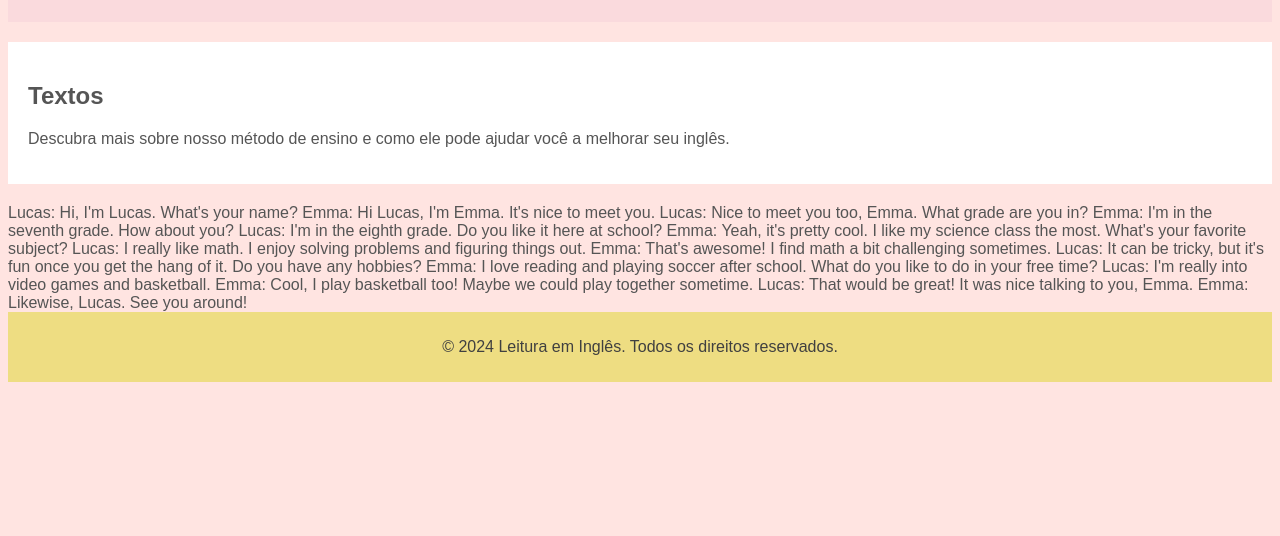
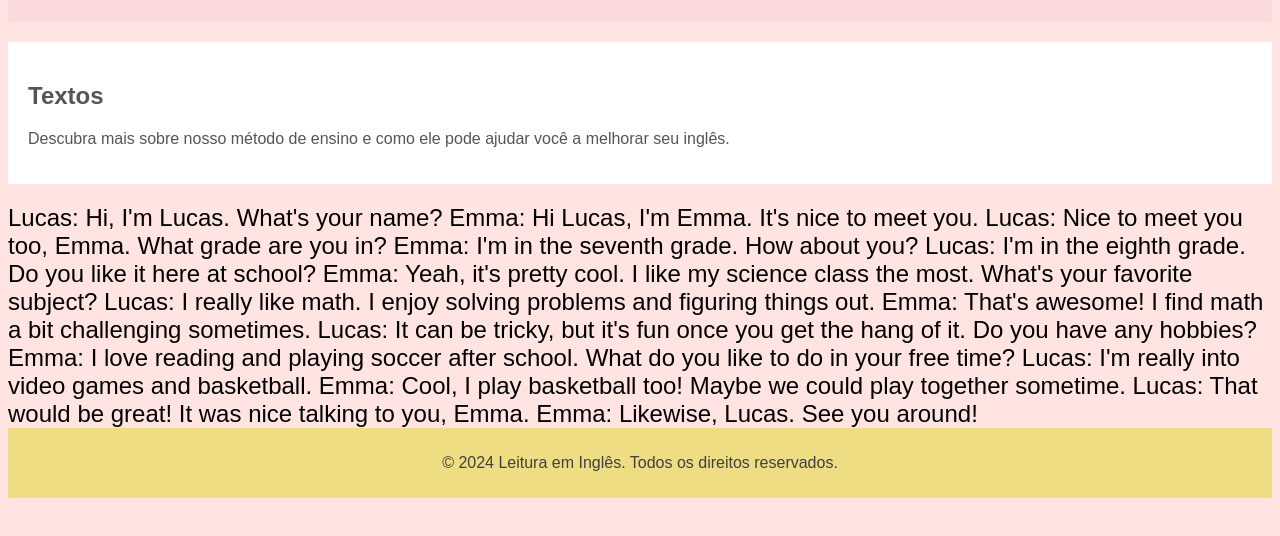
Before and after one commit to luanajlemos/meu-site, a plain HTML site: page textos.html in a window 1280 px wide. Shown: the part 116-652 px from the top of the page. Drawn offline with Linux system fonts and the light colour scheme.

Commit message:
Atualizar o styles.css
inserido #presentation

```diff
--- a/styles.css
+++ b/styles.css
@@ -82,3 +82,12 @@ button {
 button:hover {
     background-color: #FF69B4; /* Rosa mais forte para hover */
 }
+
+#presentation {
+    color: #000000; /* Cor padrão do texto */
+    font-size: 24px;
+}
+
+.highlight {
+    color: #84b6f4; /* Cor de destaque para simular a leitura */
+}
```
